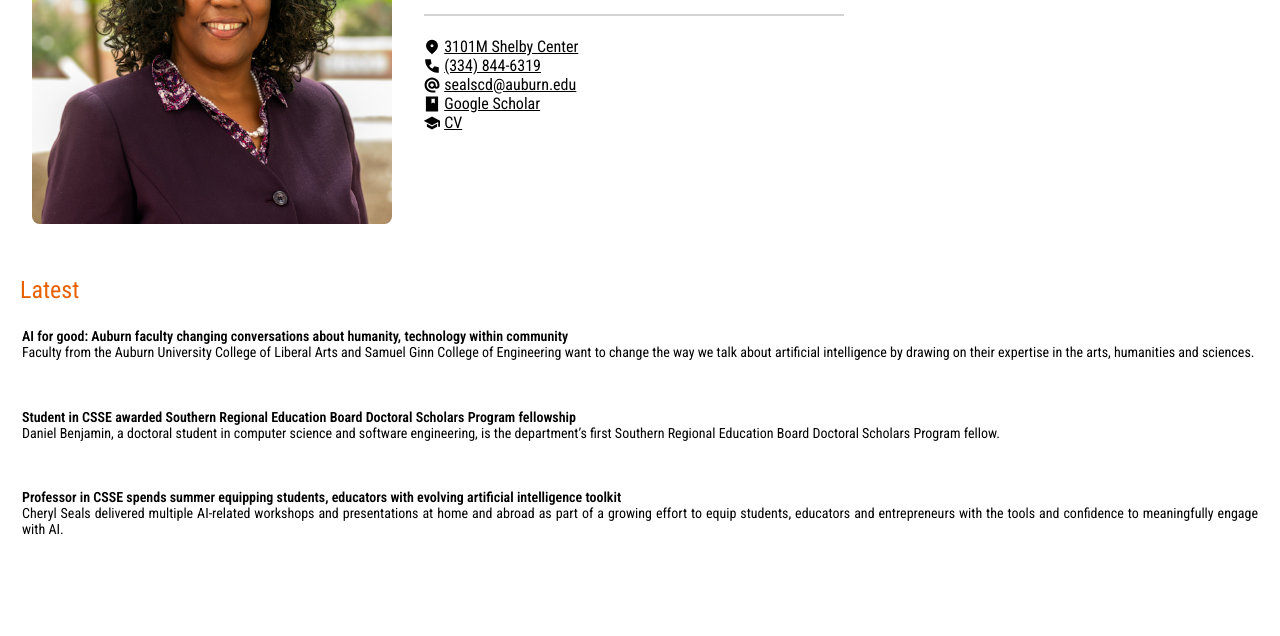
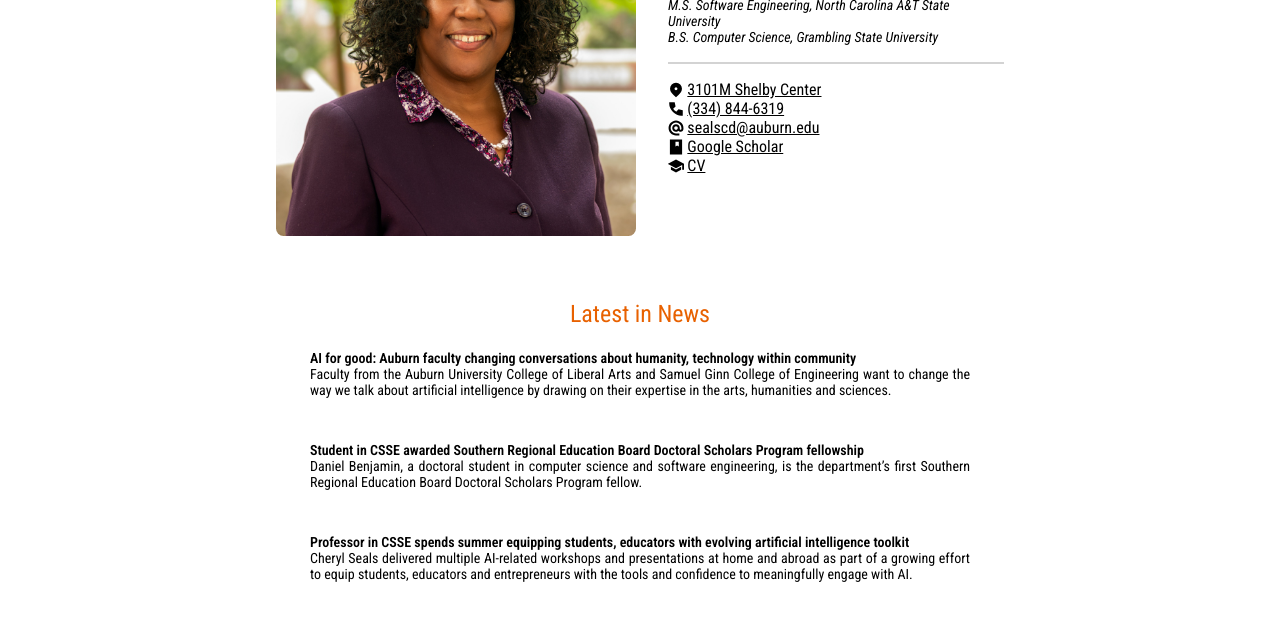
Before and after one commit to calebtnorth/comp5620-website, a plain HTML site: page index.html in a window 1280 px wide. Shown: the part 373-1009 px from the top of the page. Before the commit the page ends 966 px from the top, so only its background shows below. Drawn offline with Linux system fonts and the light colour scheme.

Commit message:
Sizing changes

```diff
--- a/css/index.css
+++ b/css/index.css
@@ -11,6 +11,8 @@
     /* Spacing */
     --page-vspacing: 2.5vh;
     --page-hspacing: 2.5vw;
+
+    --page-focus-width: 60%;
 
     /* Decoration Variables */
     --smoothing: 7.5px;
@@ -36,7 +38,16 @@ html
 }
 body
 {
+    /* Size and Position */
     width: 100vw;
+
+    /* Display */
+    display: flex;
+    flex-direction: column;
+
+    /* Children */
+    justify-content: center;
+    align-items: center;
 }
 
 
@@ -120,6 +131,9 @@ body
 /* ************** */
 #navbar
 {
+    /* Size and Position */
+    width: 100vw;
+
     /* Display */
     display: flex;
     flex-direction: column;
@@ -206,14 +220,16 @@ body
     /* Size and Position */
     box-sizing: border-box;
 
-    width: 100vw;
+    width: max-content;
+    max-width: var(--page-focus-width);
+
     height: min-content;
 
     /* Display */
     display: flex;
     flex-direction: row;
 
-    padding: var(--page-vspacing) var(--page-hspacing);
+    padding: var(--page-hspacing) var(--page-vspacing);
 
     /* Children */
     align-items: top;
@@ -328,7 +344,10 @@ body
 {
     /* Size and Position */
     box-sizing: border-box;
-    width: 100%;
+
+    width: max-content;
+    max-width: var(--page-focus-width);
+
     height: min-content;
 
     /* Display */
@@ -338,7 +357,7 @@ body
     padding: var(--page-hspacing) var(--page-vspacing);
 
     /* Children */
-    align-items: left;
+    align-items: center;
     justify-content: flex-start;
 }
 
@@ -355,10 +374,10 @@ body
 {
     /* Size and Position */
     box-sizing: border-box;
-    margin: 0.5% 0;
+    margin: calc(var(--page-vspacing) / 2) 0px;
 
     /* Display */
-    padding: calc(var(--page-hspacing) / 2) 0px;
+    padding: calc(var(--page-vspacing) / 2) calc(var(--page-hspacing));
 
     /* Decoration */
     border-style: solid;
--- a/index.html
+++ b/index.html
@@ -109,7 +109,7 @@
         </div>
 
         <div id="news-body">
-            <p id="news-title">Latest</p>
+            <p id="news-title">Latest in News</p>
 
             <a class="news-entry" href="https://cla.auburn.edu/news/articles/auburn-faculty-lead-community-conversations-about-ai/">
                 <div>
```
